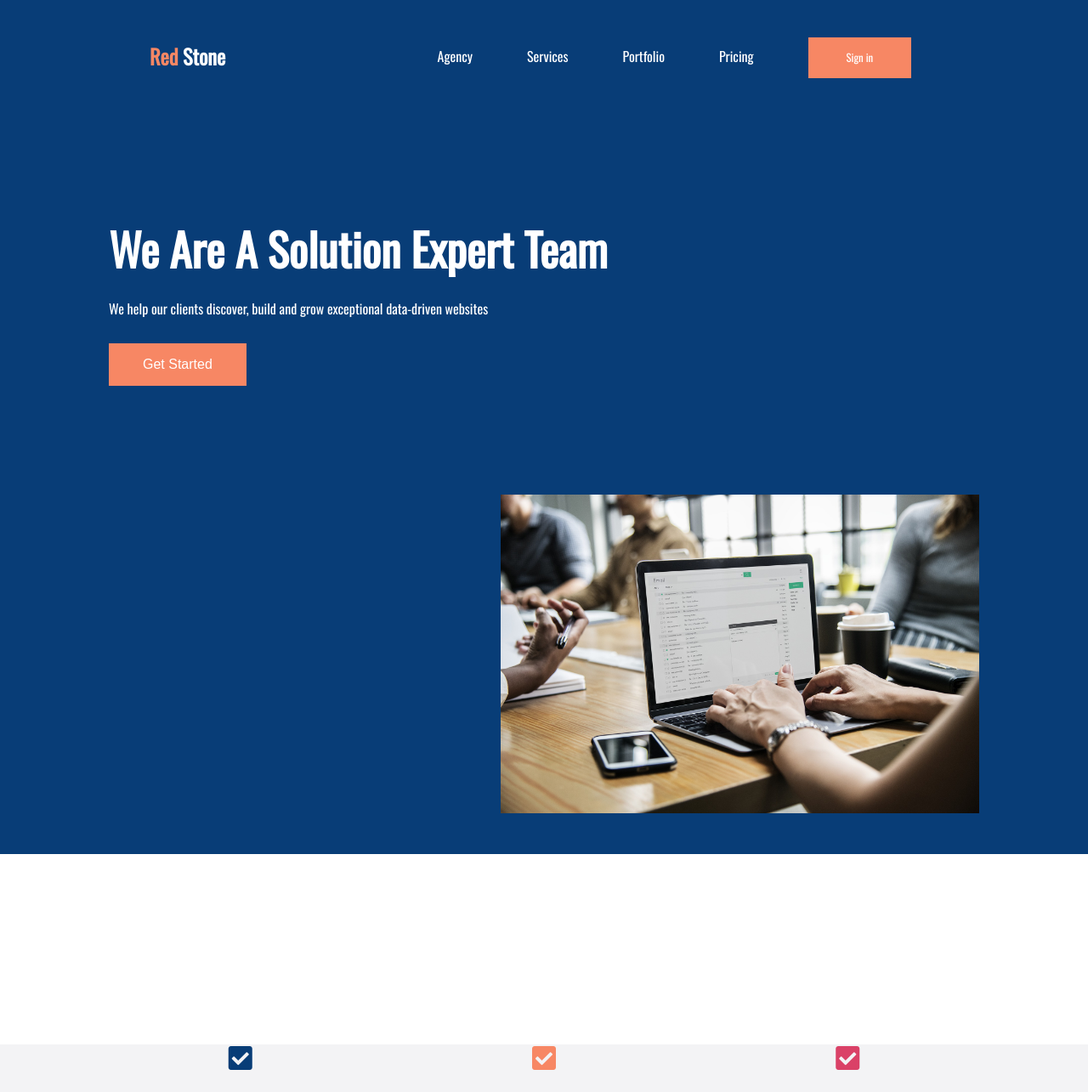
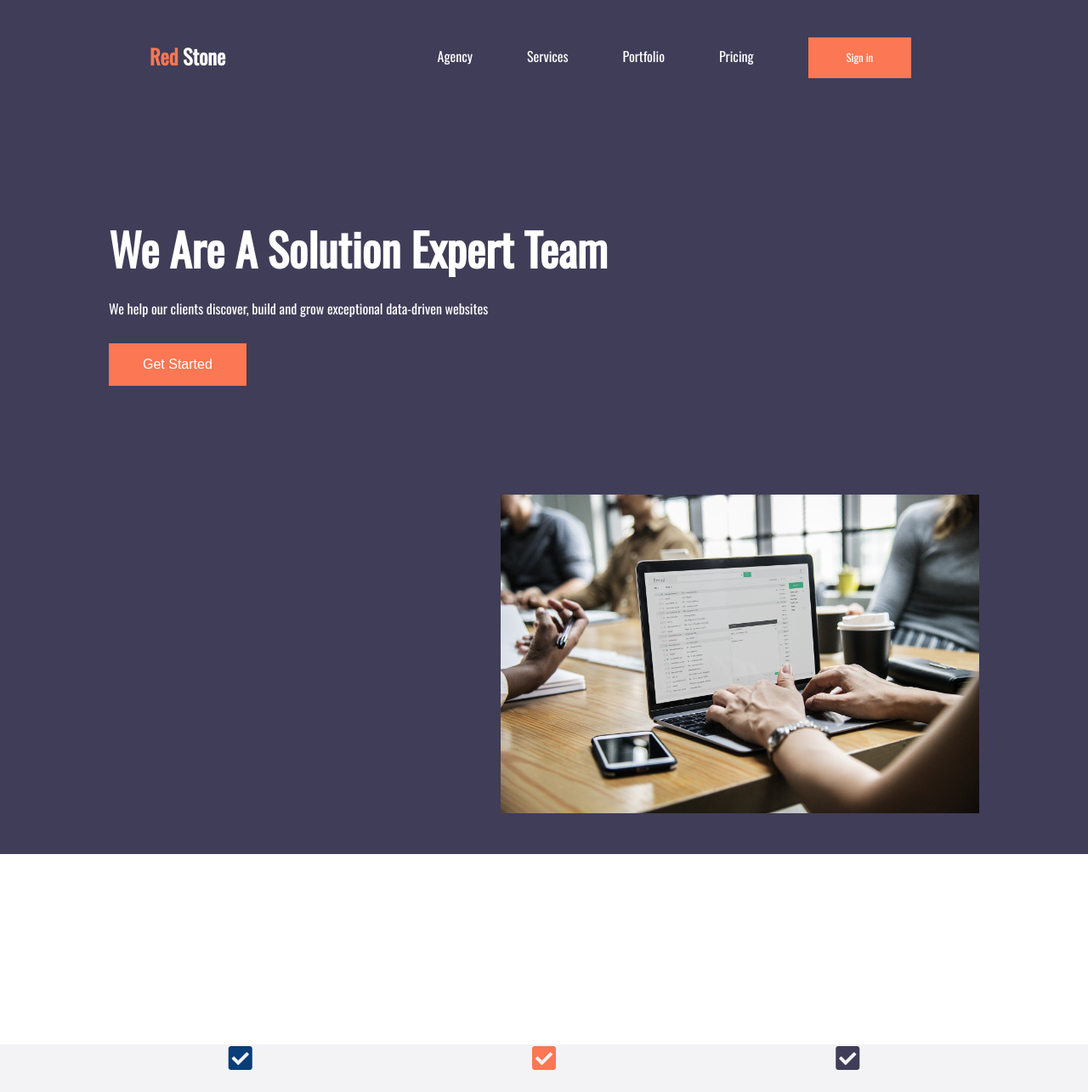
Before and after one commit to Splendor-Solis/Red-Stone-Marketing, a plain HTML site: page index.html in a window 1280 px wide. Shown: the top 1285 px of the page at 85% size. Drawn offline with nearby package versions, Linux system fonts and the light colour scheme.

Commit message:
changed colors for landing page

```diff
--- a/main.css
+++ b/main.css
@@ -25,7 +25,7 @@ body{
 
 
 header{
-    background-color: #083D77;
+    background-color: #403D58;
     color: white;
     min-height: 35rem;
 }
@@ -50,7 +50,7 @@ nav{
 }
 
 span{
-    color: #F78764;
+    color: #FC7753;
 }
 
 nav ul {
@@ -69,7 +69,7 @@ nav ul {
 
 
  .button1{
-     background: #F78764;
+     background: #FC7753;
      font-size: .8rem;
      border: none;
      padding: .9rem 2.8rem;
@@ -100,7 +100,7 @@ nav ul {
  .button2{
      color: white;
      border: none;
-     background: #F78764;
+     background: #FC7753;
      font-size: 1rem;
      padding: 1rem 2.5rem;
      margin-top: 1.8rem;
@@ -155,11 +155,11 @@ img{
  }
 
  .orange{
-     color: #F78764;
+     color: #FC7753;
  }
 
  .purple{
-     color: #DA4167;
+     color: #403D58;
  }
 
 
@@ -204,7 +204,7 @@ img{
  .box1 > .button3{
 
     color: white;
-    background: #083D77;
+    background: #403D58;
     border: none;
     padding: 1rem 2.2rem;
     font-size: 1rem;
@@ -221,7 +221,7 @@ img{
  footer{
     min-height: 5rem;
     margin-top: 16rem;
-    background: #083D77;
+    background: #403D58;
     display: flex;
     justify-content: center;
     align-items: center;
```
